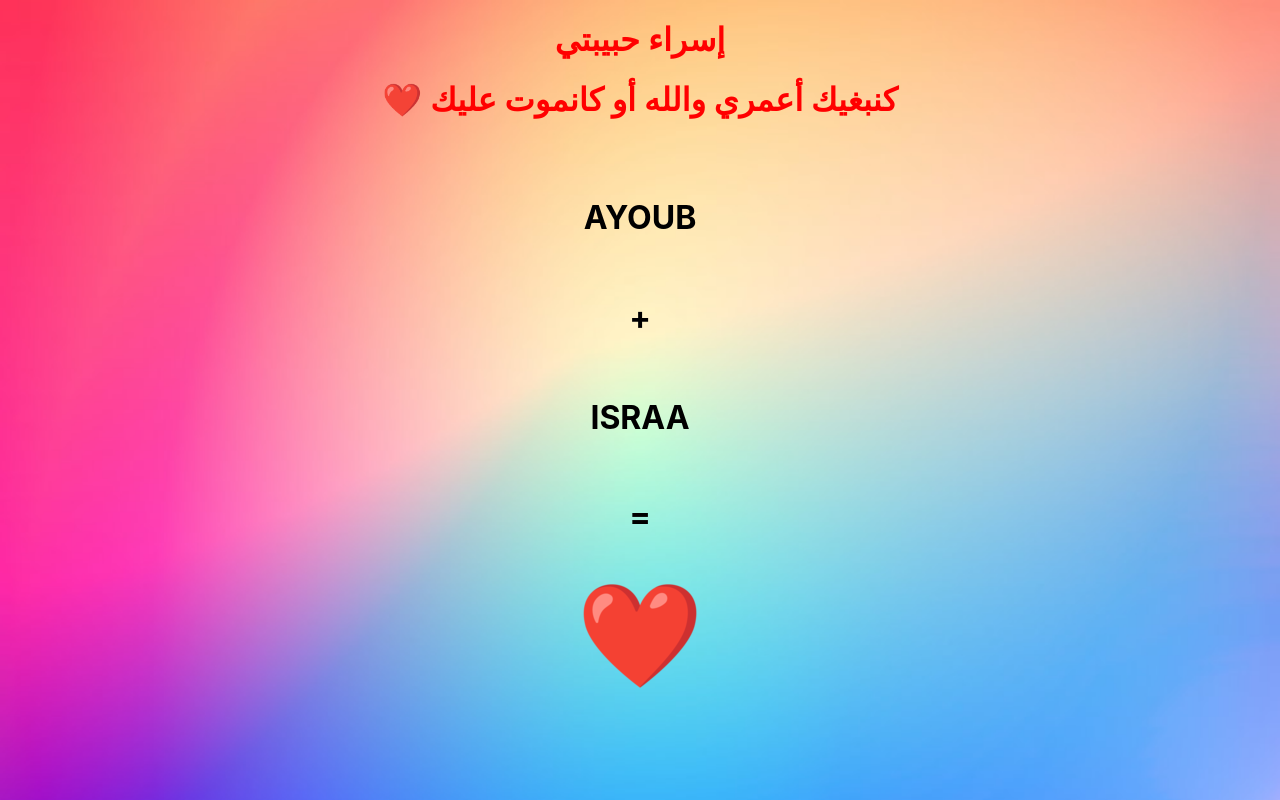
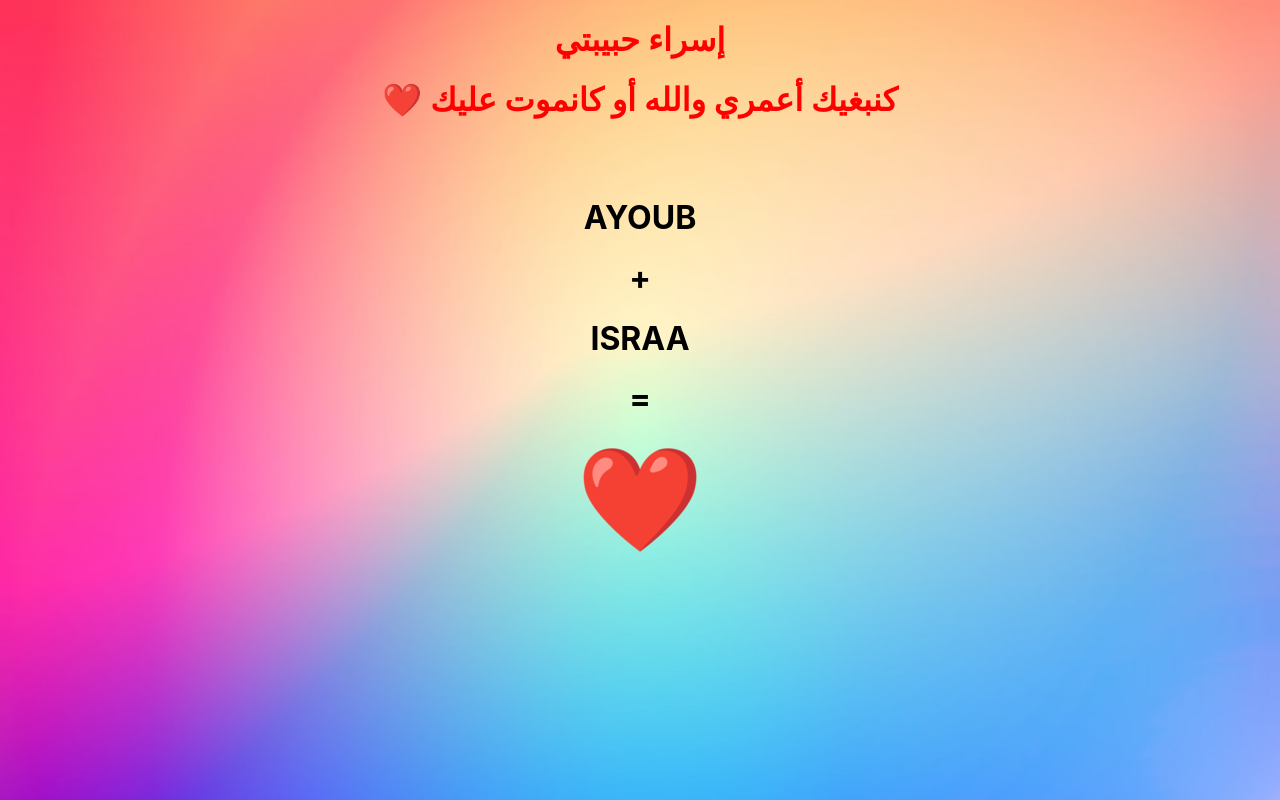
Before and after one commit to ayoubbnm/cv, a plain HTML site: page index.html in a window 1280 px wide. Drawn offline with Linux system fonts and the light colour scheme.

Commit message:
Update index.html

```diff
--- a/index.html
+++ b/index.html
@@ -10,10 +10,10 @@
 
 	<h1 style="text-align: center; color: red;">إسراء حبيبتي</h1>
 	<h1 style="text-align: center; color: red;"><b style="color: red;">❤️</b> كنبغيك أعمري والله أو كانموت عليك</h1><br><br>
-	<h1 style="text-align: center; font-family: -apple-system, BlinkMacSystemFont, 'Segoe UI', Roboto, Oxygen, Ubuntu, Cantarell, 'Open Sans', 'Helvetica Neue', sans-serif;">AYOUB</h1><br>
-	<h1 style="text-align: center; font-family: -apple-system, BlinkMacSystemFont, 'Segoe UI', Roboto, Oxygen, Ubuntu, Cantarell, 'Open Sans', 'Helvetica Neue', sans-serif;">+</h1><br>
-	<h1 style="text-align: center; font-family: -apple-system, BlinkMacSystemFont, 'Segoe UI', Roboto, Oxygen, Ubuntu, Cantarell, 'Open Sans', 'Helvetica Neue', sans-serif;">ISRAA</h1><br>
-	<h1 style="text-align: center; font-family: -apple-system, BlinkMacSystemFont, 'Segoe UI', Roboto, Oxygen, Ubuntu, Cantarell, 'Open Sans', 'Helvetica Neue', sans-serif;">=</h1><br>
+	<h1 style="text-align: center; font-family: -apple-system, BlinkMacSystemFont, 'Segoe UI', Roboto, Oxygen, Ubuntu, Cantarell, 'Open Sans', 'Helvetica Neue', sans-serif;">AYOUB</h1>
+	<h1 style="text-align: center; font-family: -apple-system, BlinkMacSystemFont, 'Segoe UI', Roboto, Oxygen, Ubuntu, Cantarell, 'Open Sans', 'Helvetica Neue', sans-serif;">+</h1>
+	<h1 style="text-align: center; font-family: -apple-system, BlinkMacSystemFont, 'Segoe UI', Roboto, Oxygen, Ubuntu, Cantarell, 'Open Sans', 'Helvetica Neue', sans-serif;">ISRAA</h1>
+	<h1 style="text-align: center; font-family: -apple-system, BlinkMacSystemFont, 'Segoe UI', Roboto, Oxygen, Ubuntu, Cantarell, 'Open Sans', 'Helvetica Neue', sans-serif;">=</h1>
 	<div style="text-align: center;">
 		<img src="image/love.png" alt="كنبغيك">
 	</div>
```
